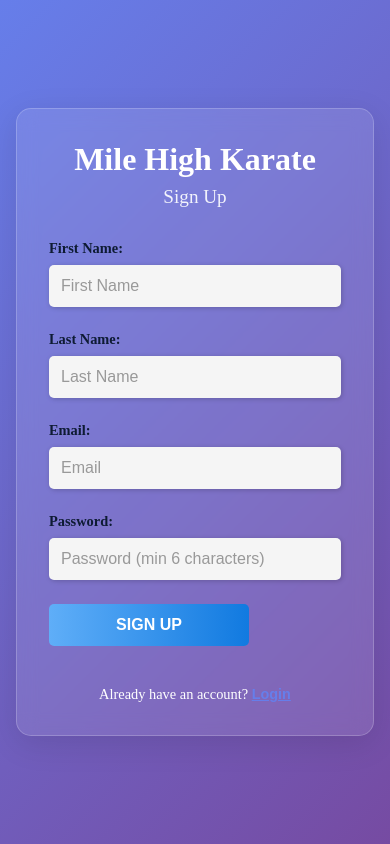
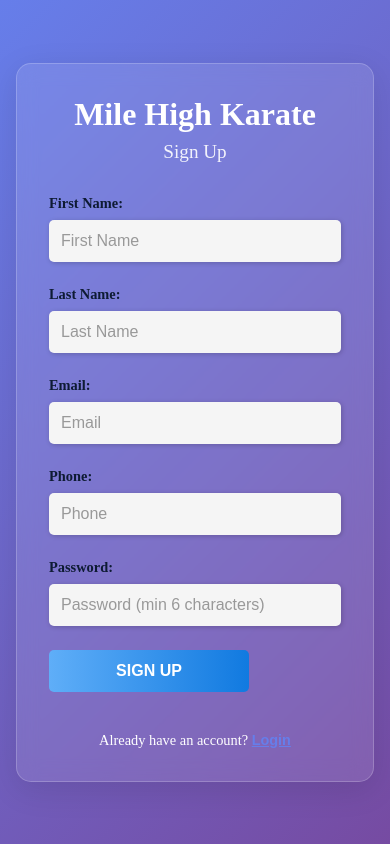
Before and after one commit to ZacksBroDev/MHKWebsite, a React (Vite) app: page / in a window 390 px wide. Both pictures are taken after a click on the button "Sign Up". Built offline with nearby package versions, Linux system fonts and the light colour scheme.

Commit message:
phone authform

```diff
--- a/src/components/AuthForm.jsx
+++ b/src/components/AuthForm.jsx
@@ -127,6 +127,18 @@ const AuthForm = () => {
               </div>
 
               <div className="form-group">
+                <label>Phone:</label>
+                <input
+                  type="tel"
+                  name="phone"
+                  value={formData.phone}
+                  onChange={handleChange}
+                  placeholder="Phone"
+                  required
+                />
+              </div>
+
+              <div className="form-group">
                 <label>Password:</label>
                 <input
                   type="password"
```
